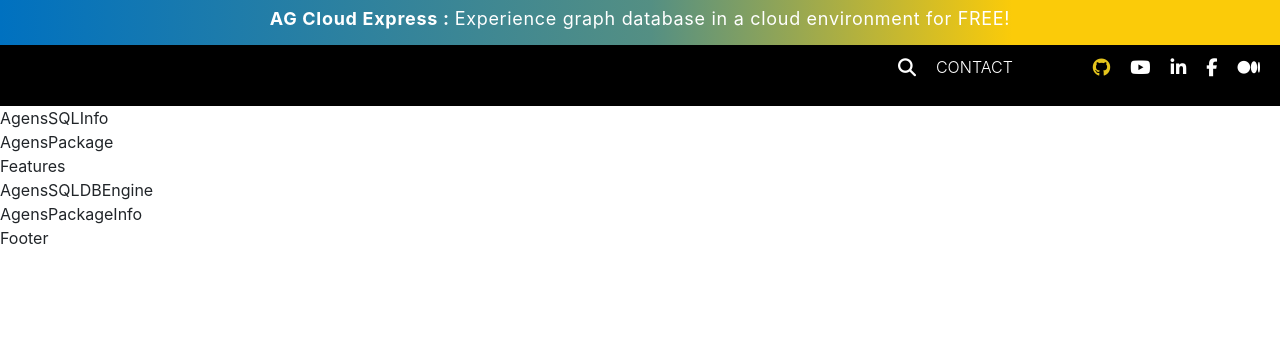
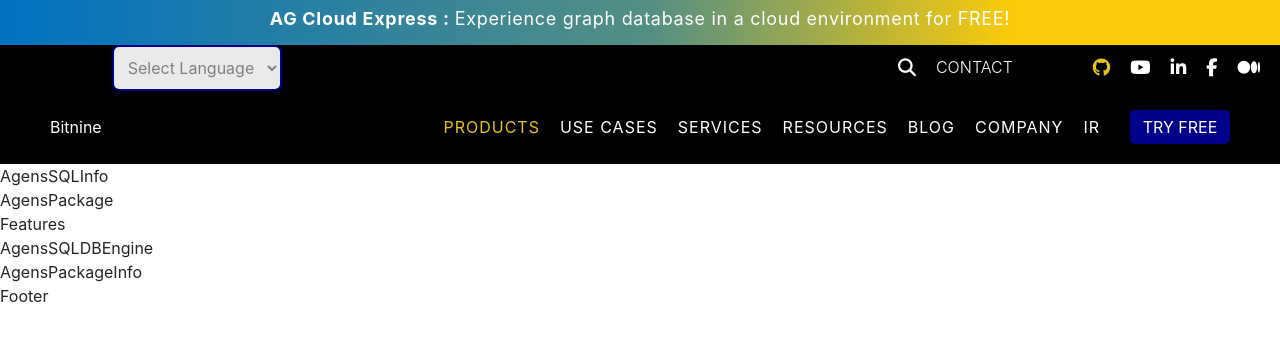
Before and after one commit to wamae-ndiritu/bitnine-clone, a React (Create React App) app: page / in a window 1280 px wide. Shown: the top 340 px of the page. Built offline with nearby package versions, Linux system fonts and the light colour scheme.

Commit message:
Add navbar items

```diff
--- a/package.json
+++ b/package.json
@@ -5,6 +5,8 @@
   "dependencies": {
     "bootstrap": "^5.3.1",
     "cra-template": "1.2.0",
+    "jquery": "^3.7.0",
+    "popper.js": "^1.16.1",
     "react": "^18.2.0",
     "react-dom": "^18.2.0",
     "react-scripts": "5.0.1",
--- a/public/index.html
+++ b/public/index.html
@@ -13,6 +13,8 @@
       content="Bitnine Homepage clone"
     />
     <script src="https://kit.fontawesome.com/7668282ff5.js" crossorigin="anonymous"></script>
+    <script src="https://cdn.jsdelivr.net/npm/bootstrap@5.3.1/dist/js/bootstrap.bundle.min.js"
+      integrity="sha384-HwwvtgBNo3bZJJLYd8oVXjrBZt8cqVSpeBNS5n7C8IVInixGAoxmnlMuBnhbgrkm" crossorigin="anonymous"></script>
     <title>AgensSQL ⋆ Bitnine Global Inc.</title>
   </head>
   <body>
--- a/src/index.scss
+++ b/src/index.scss
@@ -1,4 +1,5 @@
 $color-orange: #e4c41c;
+$transition-main: 0.3s ease-out;
 
 *{
   padding: 0;
@@ -165,5 +166,75 @@
         }
       }
     }
+
+    .navbar-row{
+      display: flex;
+      align-items: center !important;
+      justify-content: space-between;
+      padding: 20px 50px;
+
+      .logo-cont{
+        display: block;
+
+          .lan-btn{
+            margin-left: 10px;
+            width: 170px;
+            background-color: #ffffffea;
+            color: gray;
+            border: 2px solid darkblue;
+            border-radius: 7px;
+            font-size: 16px;
+            padding: 10px;
+            cursor: pointer;
+            position: absolute;
+            top: 45px;
+
+            &:focus{
+              outline: none;
+            }
+          }
+      }
+
+    .menu{
+      display: flex;
+
+      ul{
+        display: inline-flex;
+        list-style-type: none;
+        margin: auto 0;
+
+        li{
+          padding: 0 10px;
+          text-transform: uppercase;
+          font-size: 16px;
+          letter-spacing: 1px;
+          font-weight: 400;
+          transition: $transition-main;
+          cursor: pointer;
+
+          &:first-child{
+            color: $color-orange;
+          }
+
+          &:hover{
+            color: $color-orange;
+          }
+        }
+      }
+
+      button{
+        width: 100px;
+        margin: auto 0;
+        margin-left: 20px;
+        background-color: darkblue;
+        border-radius: 5px;
+        border: none;
+        color: #fff;
+        text-transform: uppercase;
+        font-size: 16px;
+        padding: 5px 10px;
+      }
+    }
+  }
   }
 }
--- a/src/sections/Header.jsx
+++ b/src/sections/Header.jsx
@@ -58,7 +58,28 @@
             </div>
           </div>
         </div>
-        <div className='navbar'></div>
+        <div className='navbar-row'>
+          <div className='logo-cont'>
+            Bitnine
+            <select className='lan-btn'>
+              <option>Select Language</option>
+              <option>English</option>
+              <option>한국어</option>
+            </select>
+          </div>
+          <div className='menu'>
+            <ul>
+              <li>Products</li>
+              <li>Use Cases</li>
+              <li>Services</li>
+              <li>Resources</li>
+              <li>Blog</li>
+              <li>Company</li>
+              <li>Ir</li>
+            </ul>
+            <button>Try Free</button>
+          </div>
+        </div>
       </div>
     </div>
   );
```
Also changed, not shown: 1 other file (tests, documents, lock files or other folders).
